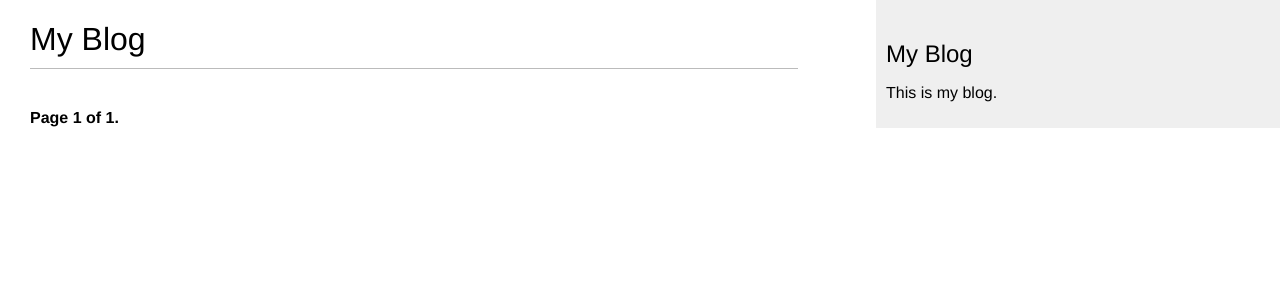
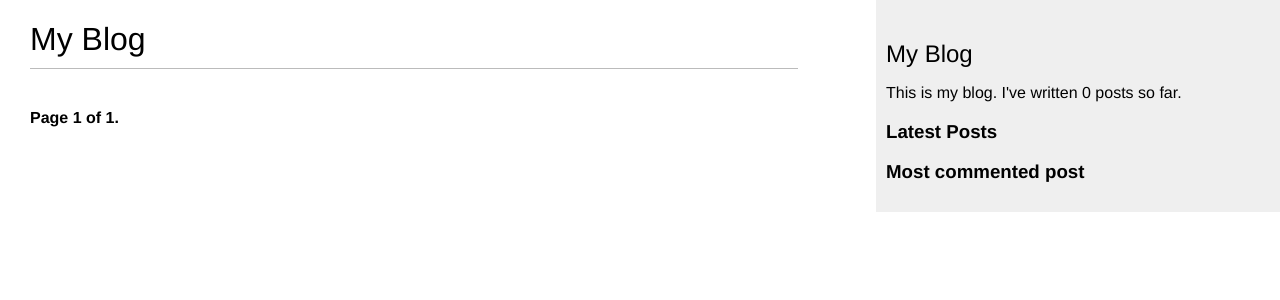
Before and after one commit to Sherika91/Django-Blog-Project, a Django app: page /blog/ in a window 1280 px wide. Shown: the top 300 px of the page. Run offline with Django 5.2, Linux system fonts and the light colour scheme; data that the repository does not hold is empty.

Commit message:
Add latest_posts and most_commented posts elements to blog sidebar
A "Latest Posts" and "Most Commented Posts" sections have been added to the blog sidebar. The `show_latest_posts` function in blog_tags.py has been updated so it can be used as a Django inclusion tag, also a new 'latest_posts.html' template is added for this function render. The `get_most_commented_post` function has also been added to blog_tags.py to support fetching the most commented posts.

```diff
--- a/blog/templates/blog/base.html
+++ b/blog/templates/blog/base.html
@@ -1,3 +1,4 @@
+{% load blog_tags %}
 {% load static %}
 <!DOCTYPE html>
 <html lang="en">
@@ -12,7 +13,21 @@
 </div>
 <div id="sidebar">
     <h2>My Blog</h2>
-    <p>This is my blog.</p>
+    <p>
+        This is my blog.
+        I've written {% total_posts %} posts so far.
+    </p>
+    <h3>Latest Posts</h3>
+    {% show_latest_posts 3 %}
+    <h3>Most commented post</h3>
+    {% get_most_commented_post as most_commented_posts %}
+    <ul>
+        {% for post in most_commented_posts %}
+            <li>
+                <a href="{{ post.get_absolute_url }}">{{ post.title }}</a>
+            </li>
+        {% endfor %}
+    </ul>
 </div>
 </body>
 </html>
--- /dev/null
+++ b/blog/templates/blog/post/latest_posts.html
@@ -0,0 +1,7 @@
+<ul>
+    {% for post in latest_posts %}
+        <li>
+            <a href="{{ post.get_absolute_url }}">{{ post.title }}</a>
+        </li>
+    {% endfor %}
+</ul>
--- a/blog/templatetags/blog_tags.py
+++ b/blog/templatetags/blog_tags.py
@@ -1,9 +1,23 @@
 from django import template
 from ..models import Post
+from django.db.models import Count
 
 register = template.Library()
 
 
 @register.simple_tag
 def total_posts():
-    return Post.published.all()
+    return Post.published.count()
+
+
+@register.inclusion_tag('blog/post/latest_posts.html')
+def show_latest_posts(count=5):
+    latest_posts = Post.published.order_by('-publish')[:count]
+    return {'latest_posts': latest_posts}
+
+
+@register.simple_tag
+def get_most_commented_post(count=5):
+    return Post.published.annotate(
+        total_comments=Count('comments')
+    ).order_by('-total_comments')[:count]
```
